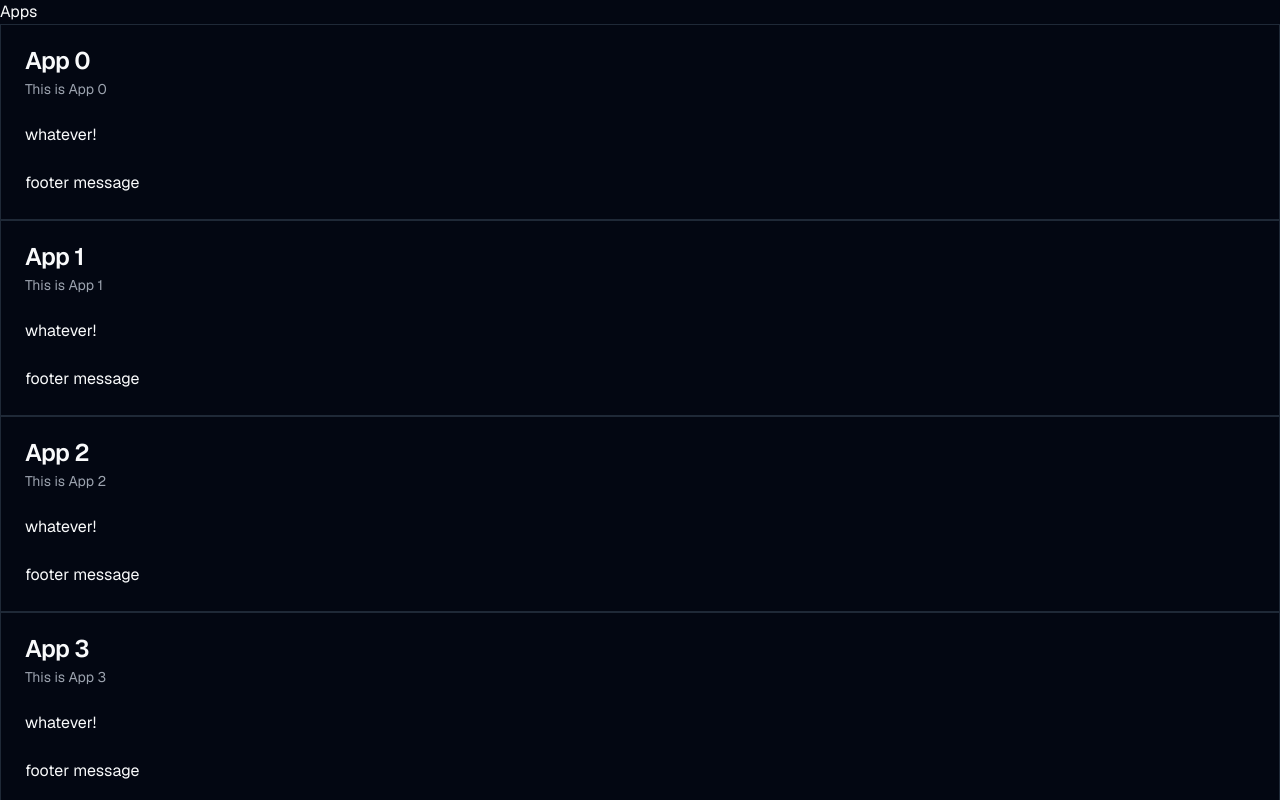
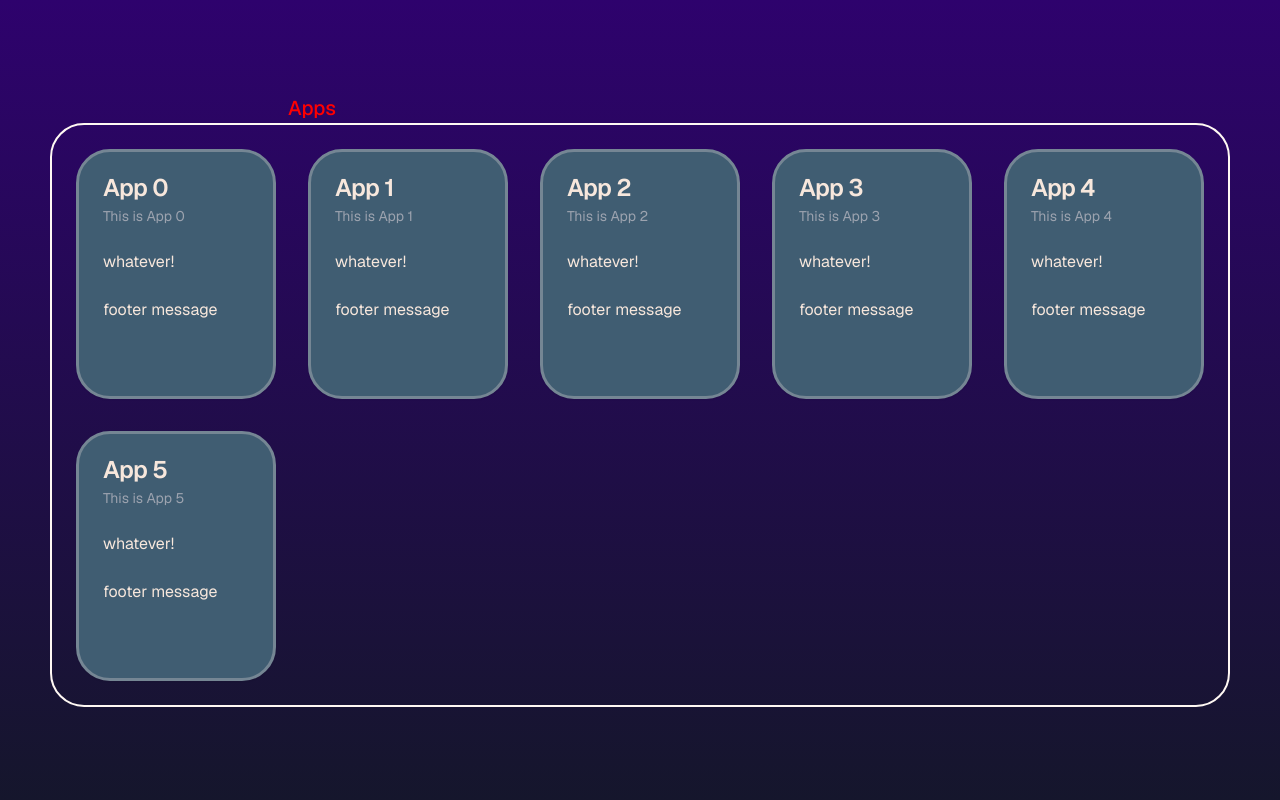
Before and after one commit to anuragg-p/codezinc-frontend, a Next.js app: page / in a window 1280 px wide. Shown: the top 800 px of the page. Built offline with nearby package versions, Linux system fonts and the light colour scheme.

Commit message:
added some style to the cards and it's container

```diff
--- a/src/app/page.tsx
+++ b/src/app/page.tsx
@@ -14,11 +14,11 @@ export default function HomePage() {
   ];
 
   return (
-    <main className="">
-      <h4 className="">Apps</h4>
-      <div className="">
+    <main className={styles.main}>
+      <h4 className={styles.card_box_heading}>Apps</h4>
+      <div className={styles.cards_container}>
         {apps.map((item, index) => (
-          <Card className="" key={index}>
+          <Card className={styles.cards} key={index}>
           <CardHeader>
             <CardTitle>{item.title}</CardTitle>
             <CardDescription>{item.description}</CardDescription>
--- a/src/styles/home.module.css
+++ b/src/styles/home.module.css
@@ -0,0 +1,36 @@
+.main{
+    display: flex;
+    flex-direction: column;
+    min-height: 100vh;
+    align-items: center;
+    justify-content: center;
+    background: linear-gradient(to bottom, #2e026d, #15162c );
+    color: white;
+    padding: 0 20%;
+}
+
+.card_box_heading{
+    color: red;
+    font-size: 20px;
+    font-weight: 500;
+    align-self: flex-start;
+    padding-left: 2rem;
+}
+
+.cards_container{
+    display: grid;
+    grid-template-columns: repeat(5, 1fr);
+    gap: 2rem;
+    padding: 1.5rem;
+    border: 2px solid #FFF8F3;
+    border-radius: 3cap;
+}
+
+.cards{
+    height: 250px;
+    width: 200px;
+    color: #F7E7DC;
+    background-color: #405D72;
+    border: 3px solid  #758694;
+    border-radius: 3cap;
+}
```
